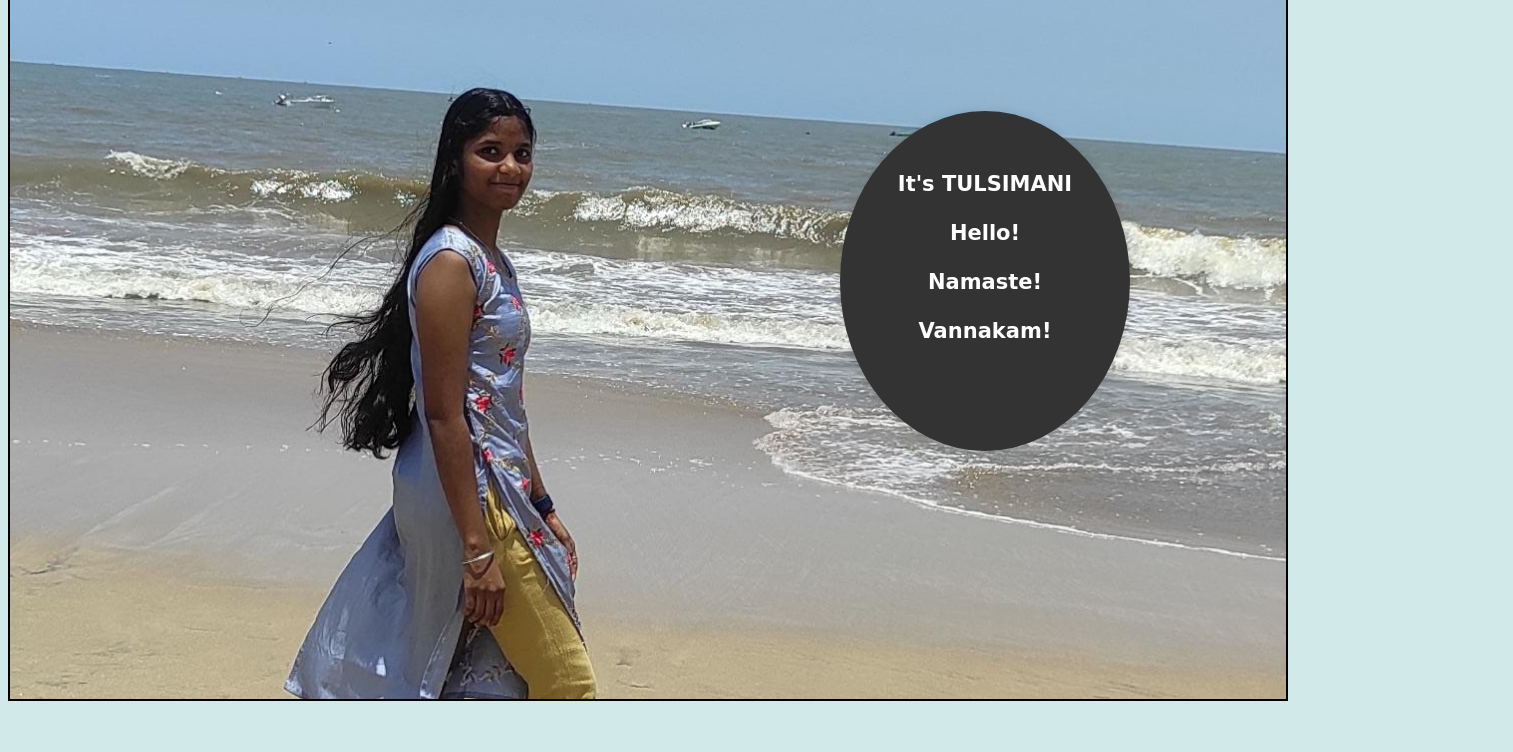
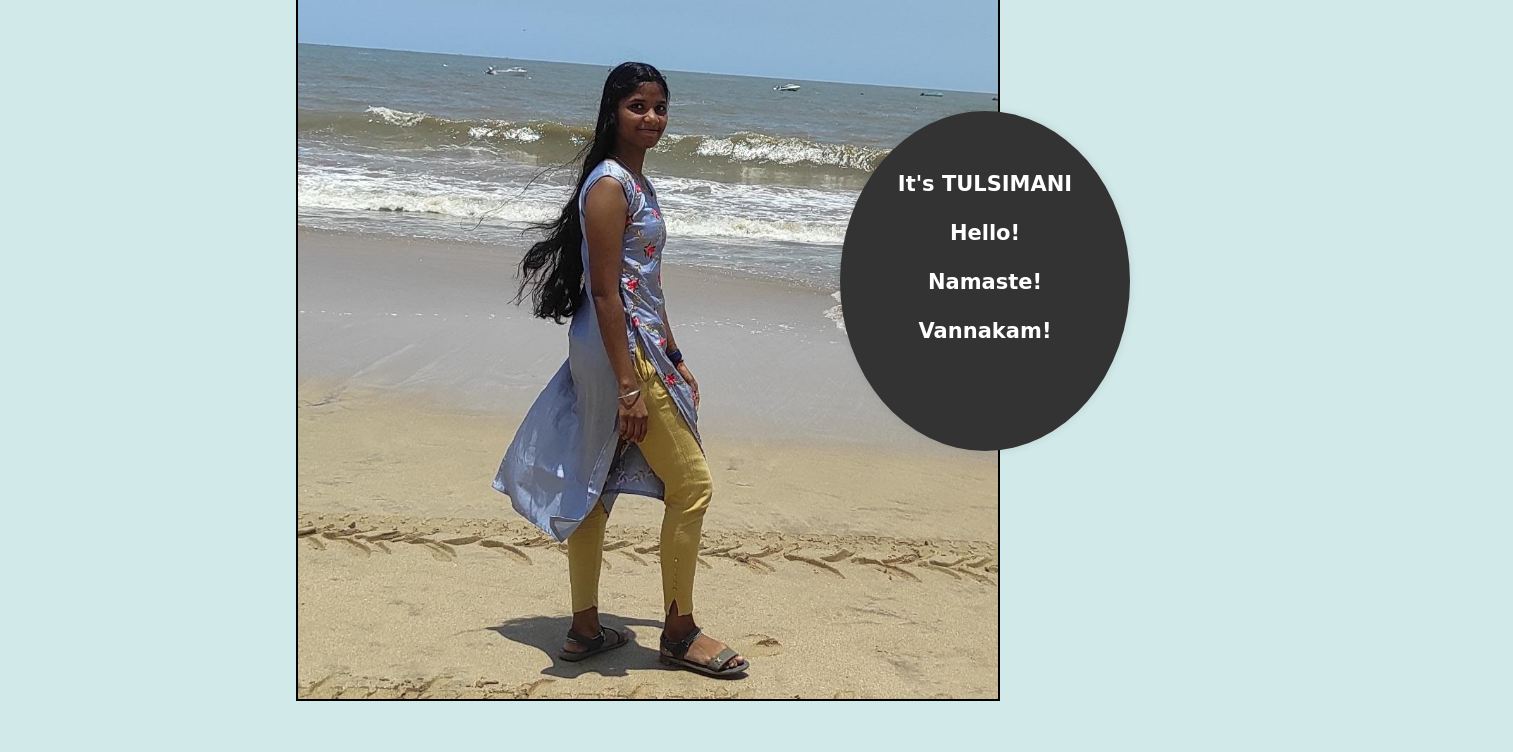
Before and after one commit to Tulsi2004/portfolio.github.io, a plain HTML site: page index.html in a window 1280 px wide. Shown: the part 129-881 px from the top of the page, 1513 px wide, since content can reach past the window. Drawn offline with Linux system fonts and the light colour scheme.

Commit message:
Update styles.css

```diff
--- a/styles.css
+++ b/styles.css
@@ -2,7 +2,9 @@ body
 {
   width: 100%;
 background-color: #D2E9E9;
-@media (max-width: 768px) {}
+  display: flex;
+flex-direction: column;
+align-items: center;
 }
 
 .header
```
